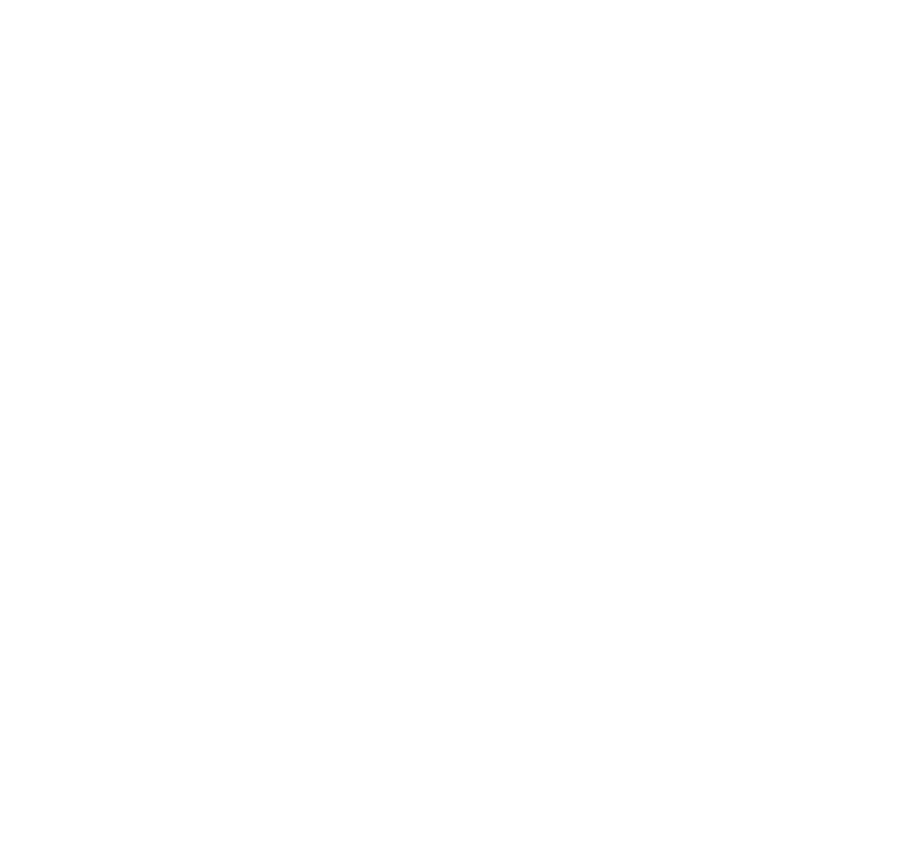
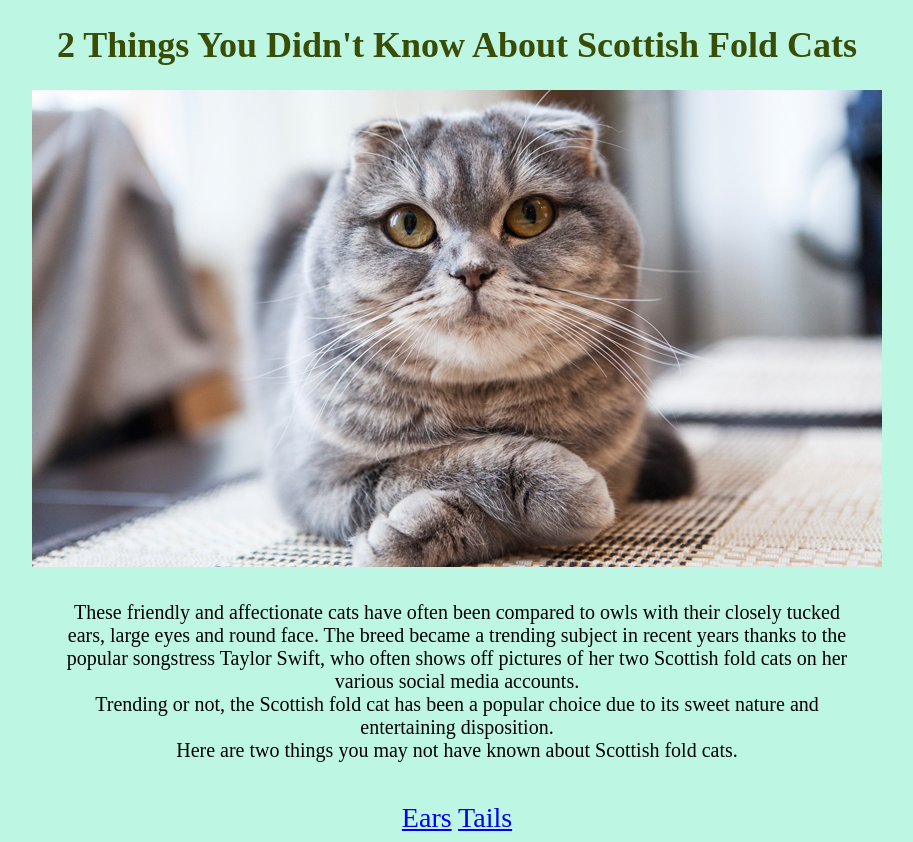
Before and after one commit to PetrovskaAnna/cat, a plain HTML site: page index.html in a window 1280 px wide. Shown: the whole page, without its empty margins (183-1096 px from the left). Before the commit the page ends 800 px from the top, so only its background shows below. Drawn offline with Linux system fonts and the light colour scheme.

Commit message:
added content

```diff
--- a/index.html
+++ b/index.html
@@ -4,9 +4,28 @@
     <meta charset="UTF-8" />
     <meta http-equiv="X-UA-Compatible" content="IE=edge" />
     <meta name="viewport" content="width=device-width, initial-scale=1.0" />
-    <title>Document</title>
+    <link rel="stylesheet" href="/src/style.css" />
+    <title>Cat</title>
   </head>
   <body>
-
+    <h1>2 Things You Didn't Know About Scottish Fold Cats</h1>
+    <div class="picture">
+      <img src="/images/hero850.jpg" alt="gray cat" />
+    </div>
+    <p>
+      These friendly and affectionate cats have often been compared to owls with
+      their closely tucked ears, large eyes and round face. The breed became a
+      trending subject in recent years thanks to the popular songstress Taylor
+      Swift, who often shows off pictures of her two Scottish fold cats on her
+      various social media accounts.
+      <br />
+      Trending or not, the Scottish fold cat has been a popular choice due to
+      its sweet nature and entertaining disposition. <br />
+      Here are two things you may not have known about Scottish fold cats.
+    </p>
+    <div class="links">
+      <a href="/ears.html">Ears</a>
+      <a href="/tails.html">Tails</a>
+    </div>
   </body>
 </html>
--- a/src/style.css
+++ b/src/style.css
@@ -0,0 +1,23 @@
+body{
+	background-color: rgb(189, 246, 227);
+}
+h1 {
+  text-align: center;
+  color: rgb(57, 77, 6);
+  font-size: 36px;
+}
+.picture {
+  text-align: center;
+  margin-bottom: 30px;
+}
+p {
+  margin: 0 auto;
+  max-width: 800px;
+  text-align: center;
+  font-size: 20px;
+}
+.links{
+  margin-top: 40px;
+  text-align: center;
+  font-size: 28px;
+}
```
Also changed, not shown: ears.html (added, +26 -0 lines), tails.html (added, +26 -0 lines), images/ears.jpg (added), images/hero850.jpg (added), images/tails.jpg (added).
